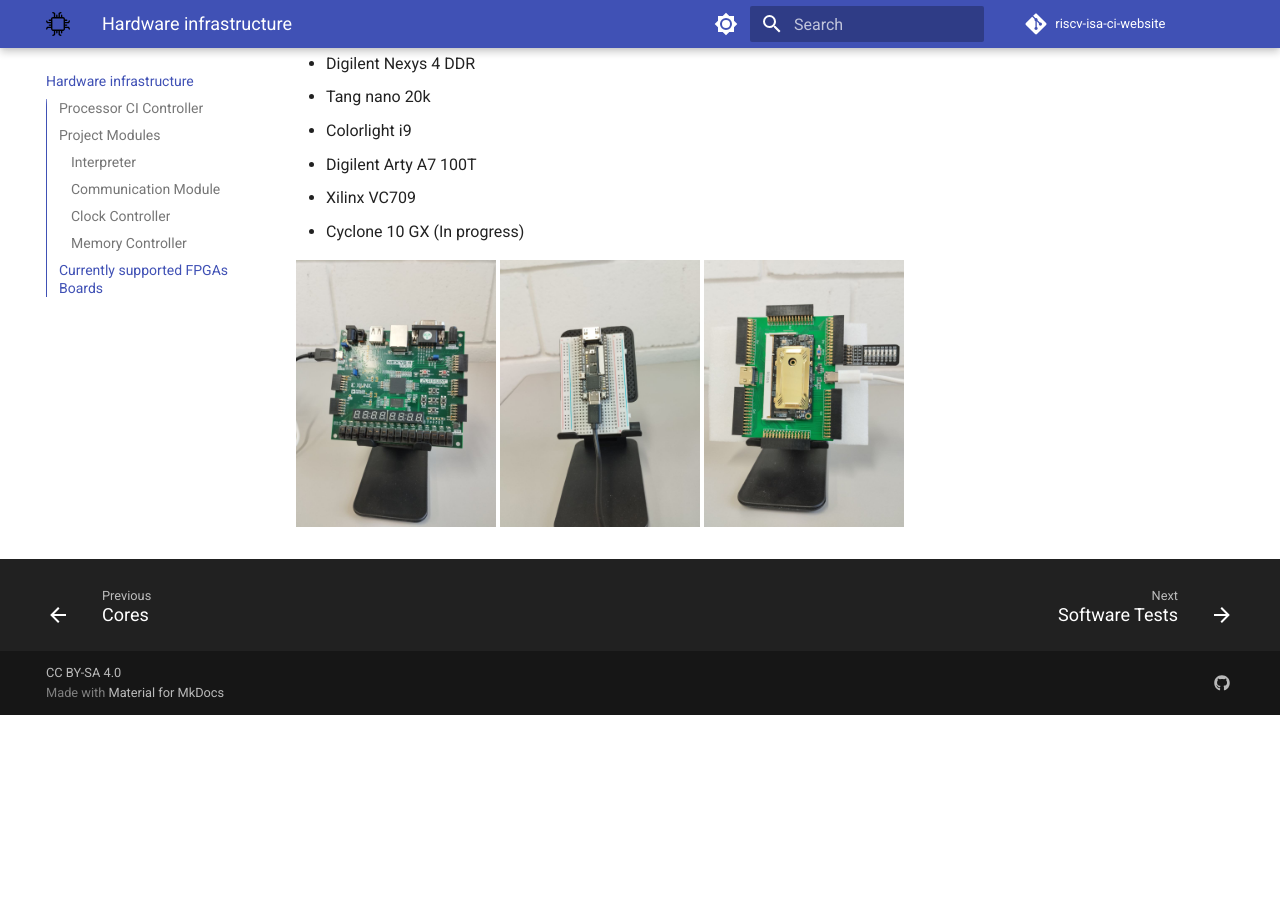
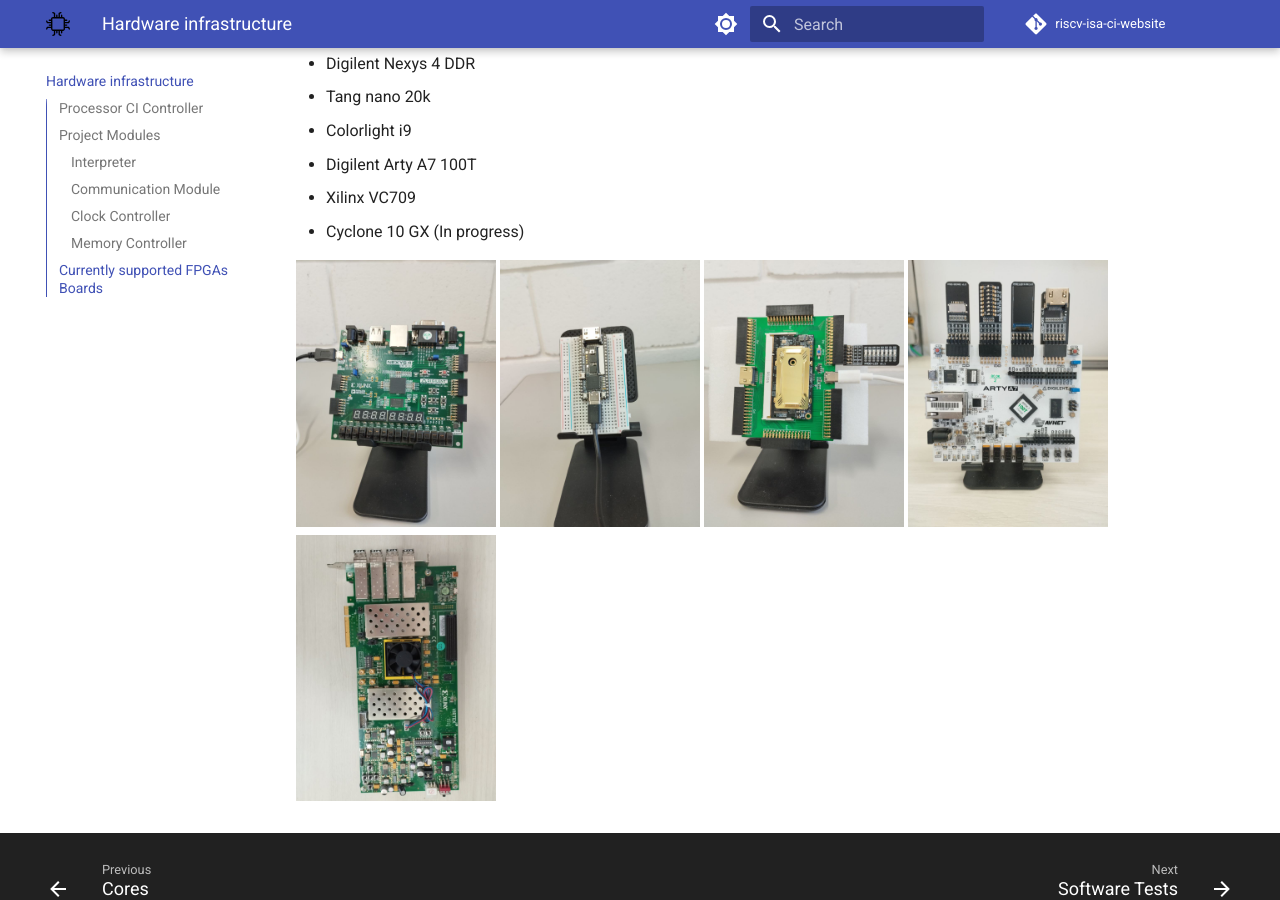
Before and after one commit to LSC-Unicamp/processor-ci-website, an MkDocs documentation site: the page built from docs/hardware_infrastructure.md, in a window 1280 px wide and 900 px high, scrolled down 1435 px. Built offline with MkDocs 1.6.1 and Material for MkDocs 9.7.7, drawn with Linux system fonts in a browser that asks for light colours; comment, search, counter and statistics services are not loaded; before the commit the page ends 2150 px from its top, so only the background shows below that.

Commit message:
Adicionando imagens das FPGAs restantes

```diff
--- a/docs/hardware_infrastructure.md
+++ b/docs/hardware_infrastructure.md
@@ -40,3 +40,5 @@
 <img src="/assets/nexys4ddr.jpg" alt="Nexys 4 DDR" width="200px">
 <img src="/assets/tangnano20k.jpg" alt="Tangnano 20k" width="200px">
 <img src="/assets/colorlighti9.jpg" alt="Colorlight i9" width="200px">
+<img src="/assets/artya7100t.jpg" alt="Tangnano 20k" width="200px">
+<img src="/assets/vc709.jpg" alt="Xilinx VC709 i9" width="200px">
```
Also changed, not shown: docs/assets/artya7100t.jpg (added), docs/assets/vc709.jpg (added).
